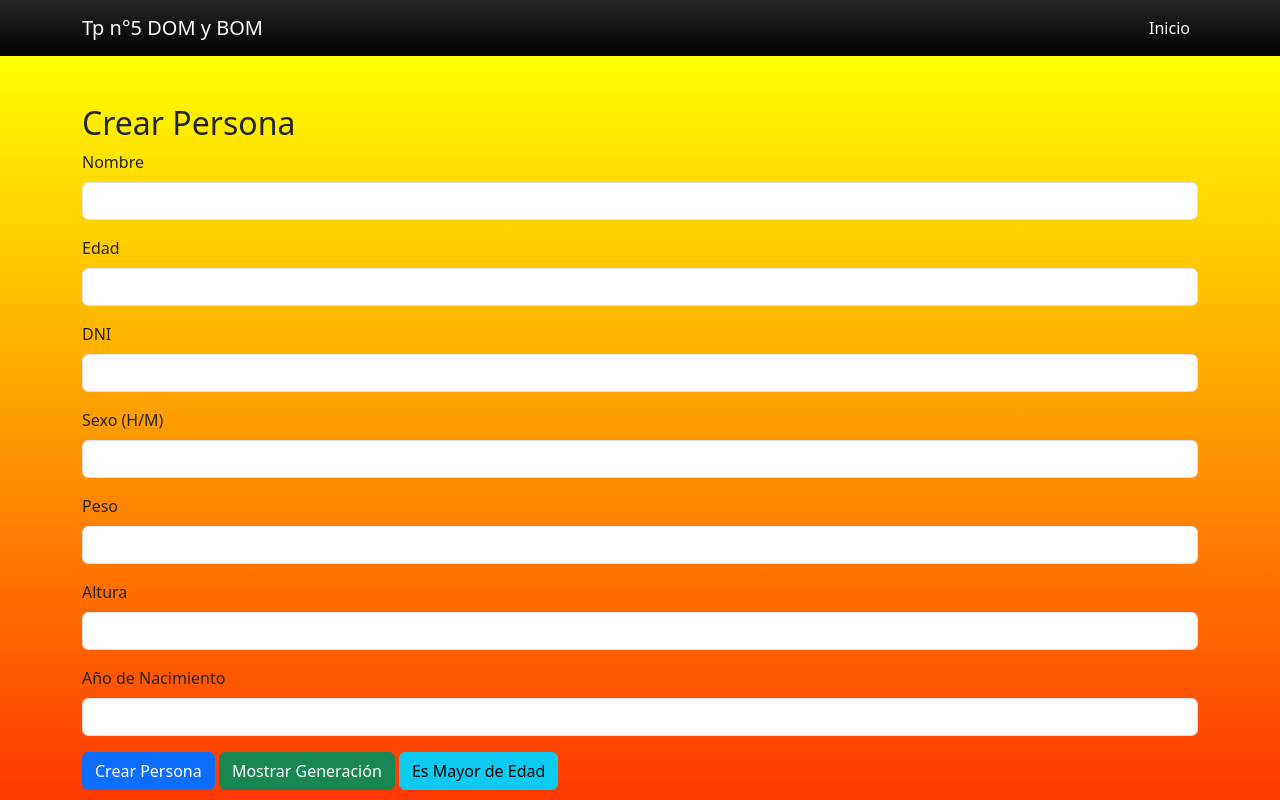
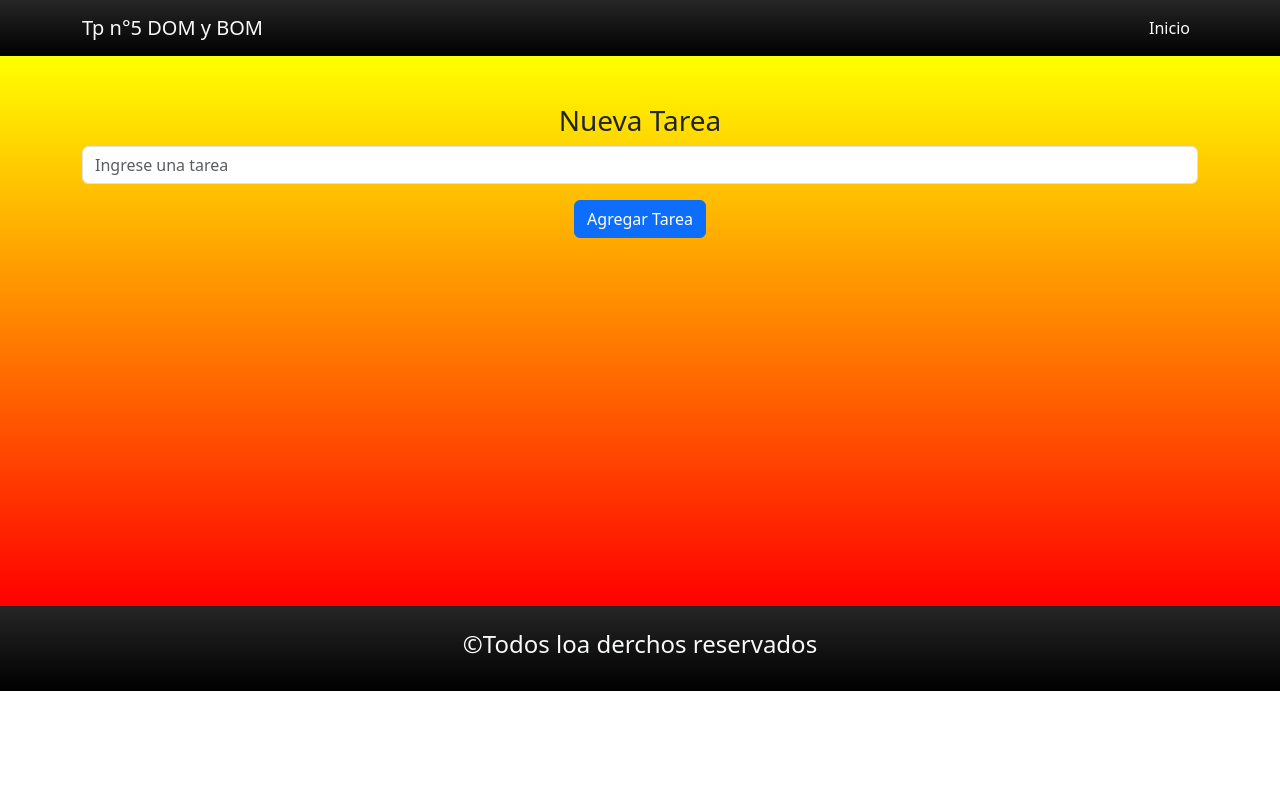
Before and after one commit to Rippy1024/TrabajoPrctico5conDOMyBOM, a plain HTML site: page index.html in a window 1280 px wide. Shown: the top 800 px of the page. Drawn offline with nearby package versions, Linux system fonts and the light colour scheme.

Commit message:
se realizo el ejercicio3 del tp5

```diff
--- a/css/style.css
+++ b/css/style.css
@@ -3,8 +3,12 @@ main {
     height: 500px;
     background: linear-gradient(yellow, red);
 }*/
-
+/*tp2
 main {
     height: 950px;
     background: linear-gradient(yellow, red);
+}*/
+main {
+    height: 550px;
+    background: linear-gradient(yellow, red);
 }
--- a/index.html
+++ b/index.html
@@ -30,7 +30,8 @@
         </nav>
     </header>
     <main>
-       <!-- <div class="container text-center">
+       <!-- HTML DEL PRACTICO 1
+        <div class="container text-center">
             <h1 class="pt-4 pb-4 ">Adivina el Número</h1>
 
             <button class="btn btn-primary " onclick="comenzarJuego()">Comenzar el Juego</button>
@@ -43,6 +44,7 @@
             </div>
         </div>-->
 
+       <!-- HTML DEL PRACTICO 2
         <div class="container pt-5">
             <h2>Crear Persona</h2>
             <form id="personaForm">
@@ -81,14 +83,27 @@
                 <pre id="result"></pre>
               </div>
             </form>
+          </div> -->
+
+          <div class="container Pt-5 text-center">
+            <div class="mb-3">
+              <label for="tareaInput" class="form-label h3 pt-5">Nueva Tarea</label>
+              <input type="text" class="form-control" id="tareaInput" placeholder="Ingrese una tarea">
+            </div>
+            <button type="button" class="btn btn-primary" onclick="agregarTarea()">Agregar Tarea</button>
+
+            <ul class="list-group mt-3" id="listaTareas">
+              <!-- Las tareas se agregarán aquí -->
+            </ul>
           </div>
+
     </main>
     <footer>
         <div class="text-center pt-4 pb-4 bg-black bg-gradient">
             <p class="h4 text-light">&copy;Todos loa derchos reservados</p>
         </div>
     </footer>
-    <script src="./js/02-ejercicio2tp5.js"></script>
+    <script src="./js/03-ejercicio3tp5.js"></script>
     <script src="https://cdn.jsdelivr.net/npm/bootstrap@5.3.2/dist/js/bootstrap.bundle.min.js"
         integrity="sha384-C6RzsynM9kWDrMNeT87bh95OGNyZPhcTNXj1NW7RuBCsyN/o0jlpcV8Qyq46cDfL"
         crossorigin="anonymous"></script>
--- /dev/null
+++ b/js/03-ejercicio3tp5.js
@@ -0,0 +1,30 @@
+function agregarTarea() {
+    // Obtener el valor de la tarea desde el input
+    const tarea = document.getElementById('tareaInput').value;
+
+    // Validar que la tarea no esté vacía
+    if (tarea.trim() !== '') {
+      // Crear un nuevo elemento li para la tarea
+      const nuevaTarea = document.createElement('li');
+      nuevaTarea.className = 'list-group-item d-flex justify-content-between align-items-center';
+      nuevaTarea.innerHTML = `
+        ${tarea}
+        <button class="btn btn-danger btn-sm" onclick="eliminarTarea(this)">Eliminar</button>
+      `;
+
+      // Agregar la tarea a la lista
+      document.getElementById('listaTareas').appendChild(nuevaTarea);
+
+      // Limpiar el input después de agregar la tarea
+      document.getElementById('tareaInput').value = '';
+    } else {
+      alert('Por favor, ingrese una tarea válida.');
+    }
+  }
+
+  function eliminarTarea(elemento) {
+    const tareaAEliminar = elemento.parentElement;
+
+    // Eliminar la tarea de la lista
+    document.getElementById('listaTareas').removeChild(tareaAEliminar);
+  }
```
